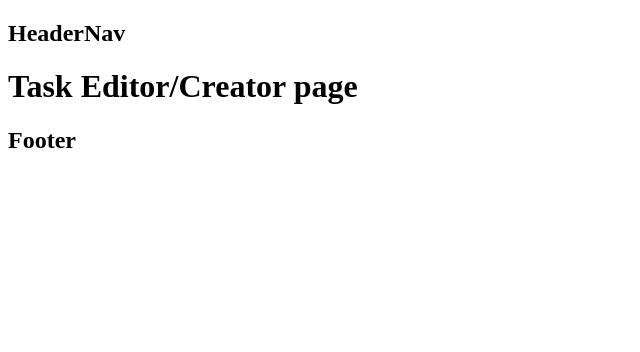
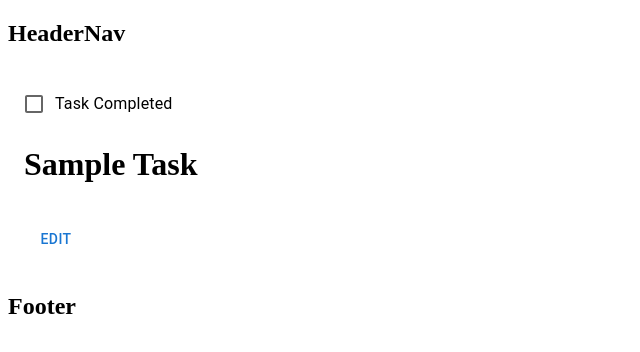
Before and after one commit to SnapperGee/todo, a React (Vite) app in the folder client/: page /task in a window 1280 px wide. Shown: the top 352 px of the page, without its empty margins (0-640 px from the left). Built offline with nearby package versions, Linux system fonts and the light colour scheme.

Commit message:
task editor without all styling

```diff
--- a/client/package.json
+++ b/client/package.json
@@ -20,6 +20,7 @@
     "@apollo/client": "^3.8.10",
     "@emotion/react": "^11.11.3",
     "@emotion/styled": "^11.11.0",
+    "@material/checkbox": "^14.0.0",
     "@mui/material": "^5.15.6",
     "graphql": "^16.8.1",
     "react": "^18.2.0",
--- a/client/src/page/task.tsx
+++ b/client/src/page/task.tsx
@@ -1,8 +1,103 @@
-export const Task = () =>
-(
-    <>
-        <h1>Task Editor/Creator page</h1>
-    </>
-);
+import React, { useState, useEffect } from 'react';
+import { Button, Checkbox, FormControlLabel, TextField, Box } from '@mui/material';
 
-export default Task;
+interface Task {
+  id: number;
+  title: string;
+  accomplished: boolean;
+}
+
+const TaskPage: React.FC = () => {
+  const [isChecked, setIsChecked] = useState(false);
+  const [isEditing, setIsEditing] = useState(false);
+  const [editedTask, setEditedTask] = useState<Task>({
+    id: 1,
+    title: 'Sample Task',
+    accomplished: false,
+  });
+
+  const handleCheckboxChange = () => {
+    setIsChecked(!isChecked);
+  };
+
+  const handleEdit = () => {
+    setIsEditing(true);
+    // If you want to pre-populate the form with the existing task data, set the editedTask state here
+  };
+
+  const handleInputChange = (e: React.ChangeEvent<HTMLInputElement>) => {
+    const { name, value } = e.target;
+    setEditedTask((prev) => ({ ...prev, [name]: value }));
+  };
+
+  const handleCheckboxInputChange = (e: React.ChangeEvent<HTMLInputElement>) => {
+    const { name, checked } = e.target;
+    setEditedTask((prev) => ({ ...prev, [name]: checked }));
+  };
+
+  const handleSave = () => {
+    // You can perform save logic here
+    // For now, let's just log the edited task
+    console.log('Edited Task:', editedTask);
+
+    setIsEditing(false);
+  };
+
+  useEffect(() => {
+    // Perform any additional setup or cleanup here
+  }, []);
+
+  return (
+    <Box sx={{ padding: 2 }}>
+      <FormControlLabel
+        control={
+          <Checkbox
+            checked={isChecked}
+            onChange={handleCheckboxChange}
+            color="primary"
+          />
+        }
+        label="Task Completed"
+      />
+
+      {isEditing ? (
+        <form>
+          <TextField
+            fullWidth
+            margin="normal"
+            name="title"
+            label="Title"
+            value={editedTask.title}
+            onChange={handleInputChange}
+            sx={{ marginBottom: 2 }}
+          />
+
+          <FormControlLabel
+            control={
+              <Checkbox
+                name="accomplished"
+                checked={editedTask.accomplished}
+                onChange={handleCheckboxInputChange}
+                color="primary"
+              />
+            }
+            label="Accomplished"
+          />
+
+          <Button variant="contained" onClick={handleSave} sx={{ marginTop: 2 }}>
+            Save
+          </Button>
+        </form>
+      ) : (
+        <>
+          <h1>{editedTask.title}</h1>
+          <Button onClick={handleEdit} sx={{ marginTop: 2 }}>
+            Edit
+          </Button>
+        </>
+      )}
+    </Box>
+  );
+};
+
+export default TaskPage;
```
Also changed, not shown: package.json (+11 -1 lines), 2 other files (tests, documents, lock files or other folders).
